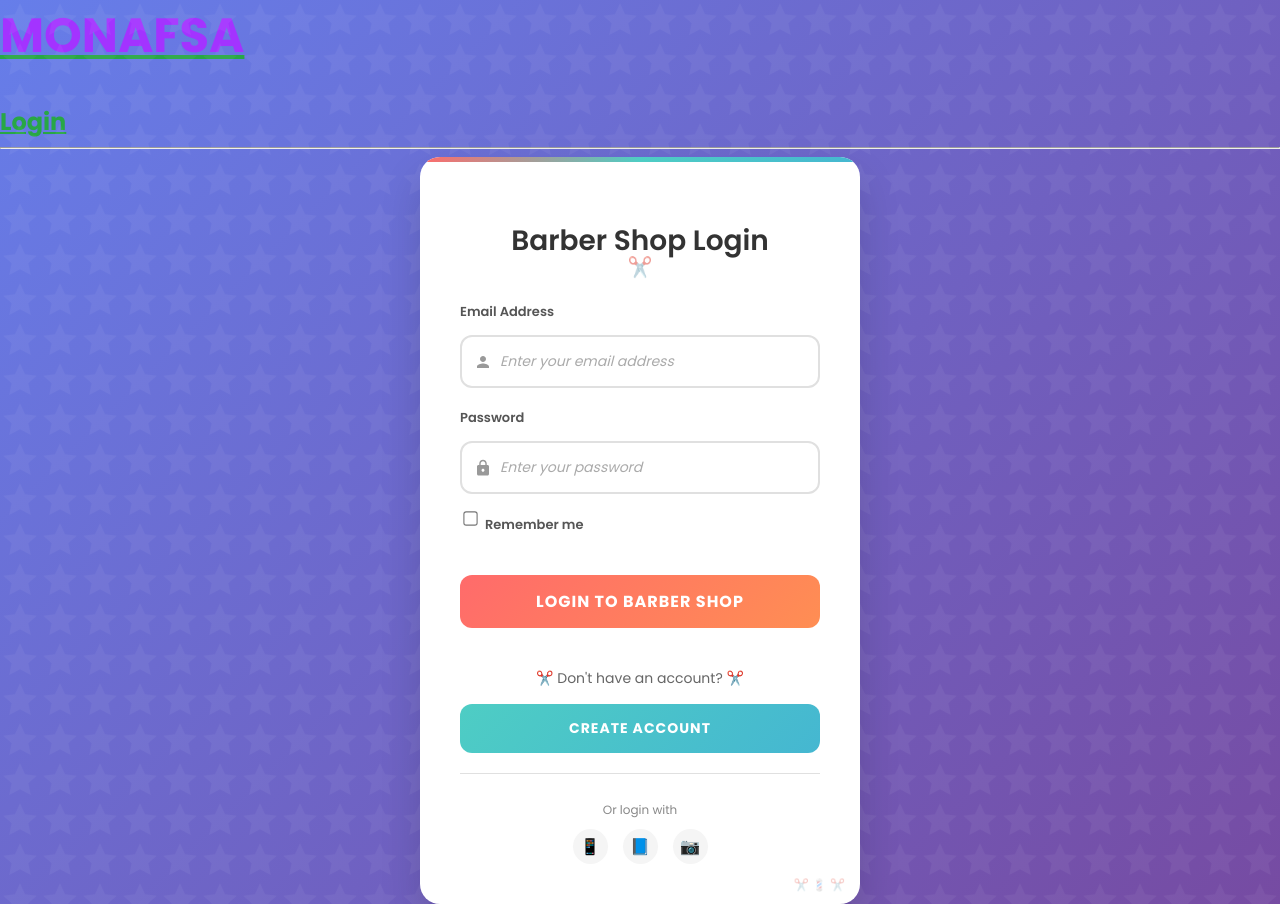
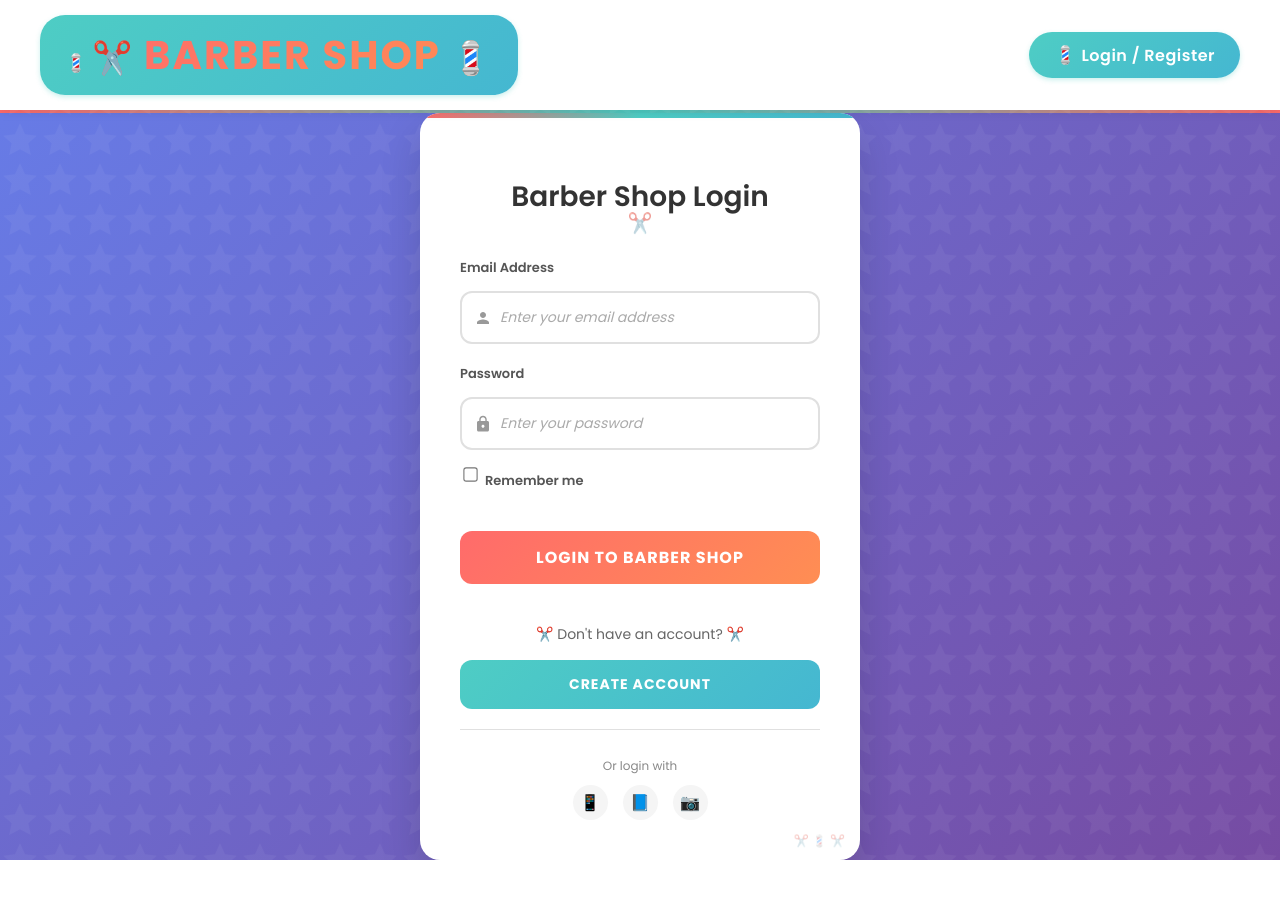
Before and after one commit to mohamedasharf311/MONAFSA, a Django app: page / in a window 1280 px wide. After the commit the page ends 860 px from the top, so only its background shows below. Run offline with Django 5.2, Linux system fonts and the light colour scheme.

Commit message:
Update navbar.html

```diff
--- a/template/navbar.html
+++ b/template/navbar.html
@@ -1,36 +1,227 @@
 <style>
-    /* تنسيقات الشعار */
+    /* تنسيقات الشعار - باربر شوب style */
     a[href="/"] h1 {
-        color: #a333ff;
-        font-size: 3rem;
+        background: linear-gradient(135deg, #ff6b6b 0%, #ff8e53 100%);
+        -webkit-background-clip: text;
+        background-clip: text;
+        color: transparent;
+        font-size: 2.5rem;
+        font-weight: 800;
+        margin: 0;
+        letter-spacing: 2px;
+        position: relative;
+        display: inline-block;
+        transition: transform 0.3s ease;
     }
 
-    /* تنسيقات كلمة Logout */
-    a[href="{% url 'logout' %}"] {
-        color: #DC3545;
-        font-size: 1.5rem;
-        font-weight: bold;
+    a[href="/"] h1::before {
+        content: '✂️';
+        font-size: 2rem;
+        margin-right: 10px;
+        background: none;
+        -webkit-background-clip: unset;
+        background-clip: unset;
+        color: #ff6b6b;
+        display: inline-block;
     }
 
-    /* تنسيقات كلمة Login فقط */
+    a[href="/"] h1::after {
+        content: '💈';
+        font-size: 2rem;
+        margin-left: 10px;
+        background: none;
+        -webkit-background-clip: unset;
+        background-clip: unset;
+        color: #ff8e53;
+        display: inline-block;
+    }
+
+    a[href="/"]:hover h1 {
+        transform: scale(1.05);
+    }
+
+    /* تنسيقات كلمة Logout - باربر شوب style */
+    a[href="{% url 'logout' %}"] {
+        background: linear-gradient(135deg, #DC3545 0%, #c82333 100%);
+        color: white;
+        padding: 10px 25px;
+        border-radius: 25px;
+        text-decoration: none;
+        font-size: 1rem;
+        font-weight: 600;
+        transition: all 0.3s ease;
+        display: inline-block;
+        box-shadow: 0 2px 5px rgba(220, 53, 69, 0.3);
+        letter-spacing: 0.5px;
+    }
+
+    a[href="{% url 'logout' %}"]:hover {
+        transform: translateY(-2px);
+        box-shadow: 0 5px 15px rgba(220, 53, 69, 0.4);
+        background: linear-gradient(135deg, #c82333 0%, #DC3545 100%);
+    }
+
+    a[href="{% url 'logout' %}"]::before {
+        content: '✂️ ';
+        font-size: 1.1rem;
+    }
+
+    /* تنسيقات كلمة Login فقط - باربر شوب style */
     a[href="{% url 'auth' %}"] {
-        color: #28A745; /* لون أخضر مناسب لكلمة login */
-        font-size: 1.5rem; /* نفس حجم كلمة logout */
-        font-weight: bold; /* جعل الخط عريضاً */
+        background: linear-gradient(135deg, #4ecdc4 0%, #45b7d1 100%);
+        color: white;
+        padding: 10px 25px;
+        border-radius: 25px;
+        text-decoration: none;
+        font-size: 1rem;
+        font-weight: 600;
+        transition: all 0.3s ease;
+        display: inline-block;
+        box-shadow: 0 2px 5px rgba(78, 205, 196, 0.3);
+        letter-spacing: 0.5px;
+    }
+
+    a[href="{% url 'auth' %}"]:hover {
+        transform: translateY(-2px);
+        box-shadow: 0 5px 15px rgba(78, 205, 196, 0.4);
+        background: linear-gradient(135deg, #45b7d1 0%, #4ecdc4 100%);
+    }
+
+    a[href="{% url 'auth' %}"]::before {
+        content: '💈 ';
+        font-size: 1.1rem;
+    }
+
+    /* تنسيق الناف بار بشكل عام */
+    .barber-navbar {
+        background: white;
+        padding: 15px 40px;
+        display: flex;
+        justify-content: space-between;
+        align-items: center;
+        box-shadow: 0 2px 10px rgba(0,0,0,0.1);
+        position: sticky;
+        top: 0;
+        z-index: 1000;
+        flex-wrap: wrap;
+        gap: 15px;
+    }
+
+    .logo-section {
+        flex-shrink: 0;
+    }
+
+    .nav-links {
+        display: flex;
+        gap: 20px;
+        align-items: center;
+        flex-wrap: wrap;
+    }
+
+    /* تنسيق روابط إضافية للباربر شوب */
+    .nav-links a:not([href="{% url 'logout' %}"]):not([href="{% url 'auth' %}"]):not(.logo-section a) {
+        color: #555;
+        text-decoration: none;
+        font-weight: 500;
+        padding: 8px 15px;
+        border-radius: 20px;
+        transition: all 0.3s ease;
+        font-size: 1rem;
+    }
+
+    .nav-links a:not([href="{% url 'logout' %}"]):not([href="{% url 'auth' %}"]):not(.logo-section a):hover {
+        color: #ff6b6b;
+        background: rgba(255, 107, 107, 0.1);
+    }
+
+    /* تنسيق اسم المستخدم إذا كان مسجل دخول */
+    .user-welcome {
+        color: #ff6b6b;
+        font-weight: 600;
+        margin-right: 15px;
+        padding: 8px 15px;
+        background: linear-gradient(135deg, rgba(255, 107, 107, 0.1) 0%, rgba(255, 142, 83, 0.1) 100%);
+        border-radius: 25px;
+        font-size: 0.95rem;
+    }
+
+    .user-welcome::before {
+        content: '✂️ ';
+        font-size: 1rem;
+    }
+
+    /* تصميم متجاوب للشاشات الصغيرة */
+    @media (max-width: 768px) {
+        .barber-navbar {
+            padding: 15px 20px;
+            flex-direction: column;
+            text-align: center;
+        }
+
+        .nav-links {
+            justify-content: center;
+            width: 100%;
+        }
+
+        a[href="/"] h1 {
+            font-size: 2rem;
+        }
+
+        a[href="/"] h1::before,
+        a[href="/"] h1::after {
+            font-size: 1.5rem;
+        }
+
+        a[href="{% url 'logout' %}"],
+        a[href="{% url 'auth' %}"] {
+            padding: 8px 20px;
+            font-size: 0.9rem;
+        }
+    }
+
+    /* تأثيرات إضافية */
+    @keyframes shine {
+        0% {
+            opacity: 0.5;
+        }
+        100% {
+            opacity: 1;
+        }
+    }
+
+    a[href="{% url 'logout' %}"]:active,
+    a[href="{% url 'auth' %}"]:active {
+        transform: translateY(0);
+    }
+
+    /* تنسيق شريط فاصل باربر شوب */
+    .barber-divider {
+        height: 3px;
+        background: linear-gradient(90deg, #ff6b6b, #4ecdc4, #ff6b6b);
+        margin: 0;
+        border: none;
     }
 </style>
 
-<a href="/" >
-    <h1>MONAFSA</h1>
-</a>
+<nav class="barber-navbar">
+    <div class="logo-section">
+        <a href="/">
+            <h1>BARBER SHOP</h1>
+        </a>
+    </div>
 
-<form method="GET" action="{% url 'home' %}">
+    <div class="nav-links">
+        {% if request.user.is_authenticated %}
+            <span class="user-welcome">Welcome, {{ request.user.username }}!</span>
+            <a href="{% url 'logout' %}">Logout</a>
+        {% else %}
+            <a href="{% url 'auth' %}">Login / Register</a>
+        {% endif %}
+    </div>
+</nav>
+
+<hr class="barber-divider">
+
+<form method="GET" action="{% url 'home' %}" style="display: none;">
+    <!-- Hidden form - kept for compatibility -->
 </form>
-
-{% if request.user.is_authenticated %}
-    <a href="{% url 'logout' %}">Logout</a>
-{% else %}
-    <a href="{% url 'auth' %}">Login</a>
-{% endif %}
-
-<hr>
```
